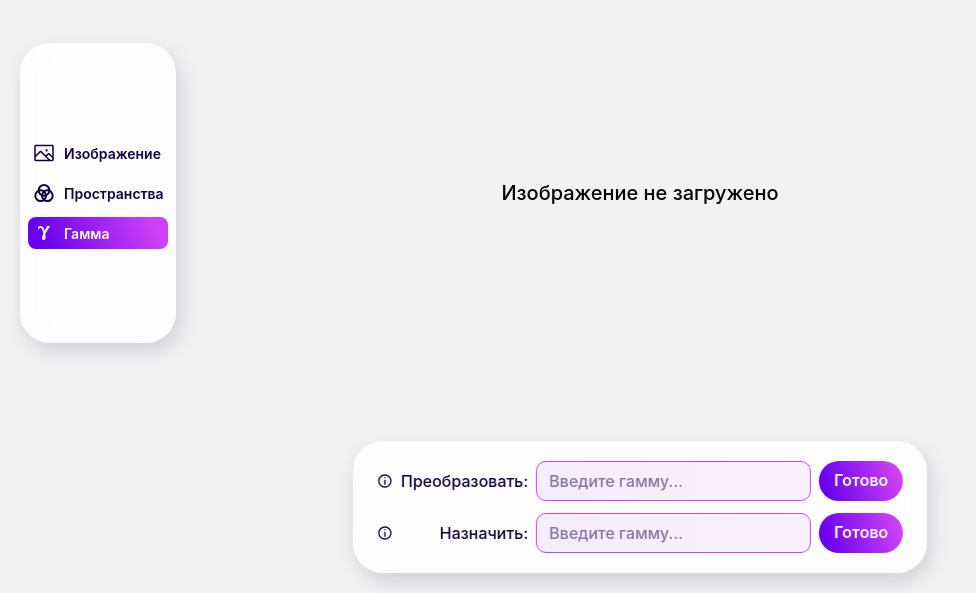
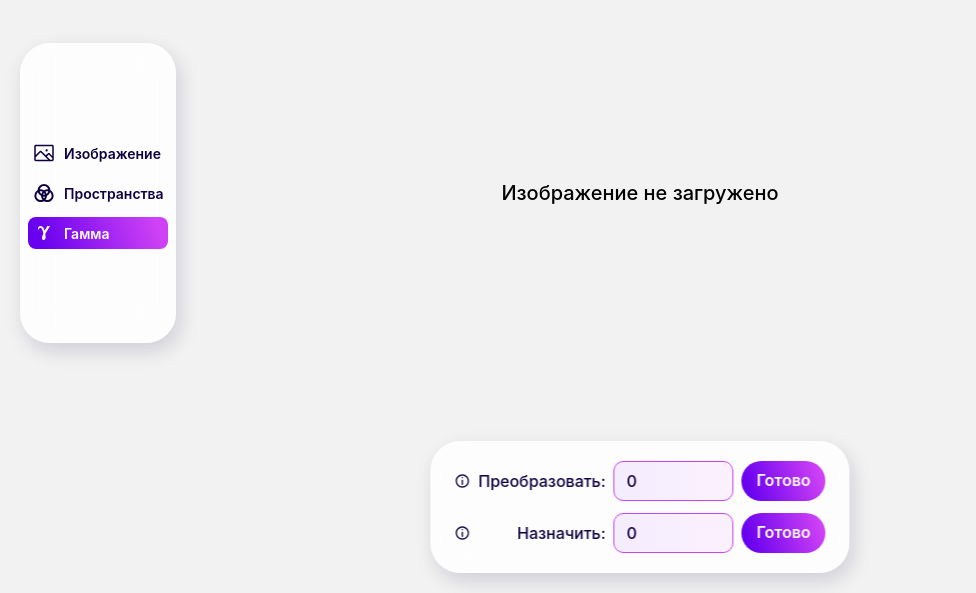
Before and after one commit to Made-In-Saratov/DrawMe, a React (Create React App) app in the folder DrawMe/: page / in a window 1280 px wide. Shown: the part 207-800 px from the top of the page, without its empty margins (0-976 px from the left). Built offline with nearby package versions, Linux system fonts and the light colour scheme.

Commit message:
feat: add change handlers

```diff
--- a/DrawMe/src/app/pages/home/Gamma/GammaEditor.tsx
+++ b/DrawMe/src/app/pages/home/Gamma/GammaEditor.tsx
@@ -1,3 +1,5 @@
+import { ChangeEventHandler, useCallback, useState } from "react"
+
 import styled from "styled-components"
 
 import Button from "@/components/Button"
@@ -11,13 +13,33 @@ interface IGammaEditorProps {
 }
 
 export default function GammaEditor({ title, tooltip }: IGammaEditorProps) {
+  const [value, setValue] = useState("0")
+
+  const handleInput = useCallback<ChangeEventHandler<HTMLInputElement>>(
+    ({ target }) => setValue(target.value),
+    []
+  )
+
+  const handleClick = useCallback(() => {
+    console.log(value)
+  }, [value])
+
+  const isButtonDisabled = !value || isNaN(Number(value)) || Number(value) < 0
+
   return (
     <Wrapper>
       <Tooltip>{tooltip}</Tooltip>
 
       <span>{title}</span>
-      <Input placeholder="Введите гамму..." />
-      <Button data-type="primary">Готово</Button>
+      <Input
+        value={value}
+        onChange={handleInput}
+        placeholder="Гамма..."
+        type="number"
+      />
+      <Button data-type="primary" disabled={isButtonDisabled}>
+        Готово
+      </Button>
     </Wrapper>
   )
 }
@@ -37,6 +59,17 @@ const Wrapper = styled.div`
     color: var(--dark-blue);
   }
 
+  > ${Input} {
+    width: 120px;
+    appearance: textfield;
+
+    &::-webkit-outer-spin-button,
+    &::-webkit-inner-spin-button {
+      -webkit-appearance: none;
+      margin: 0;
+    }
+  }
+
   > ${Button} {
     width: 84px;
   }
```
